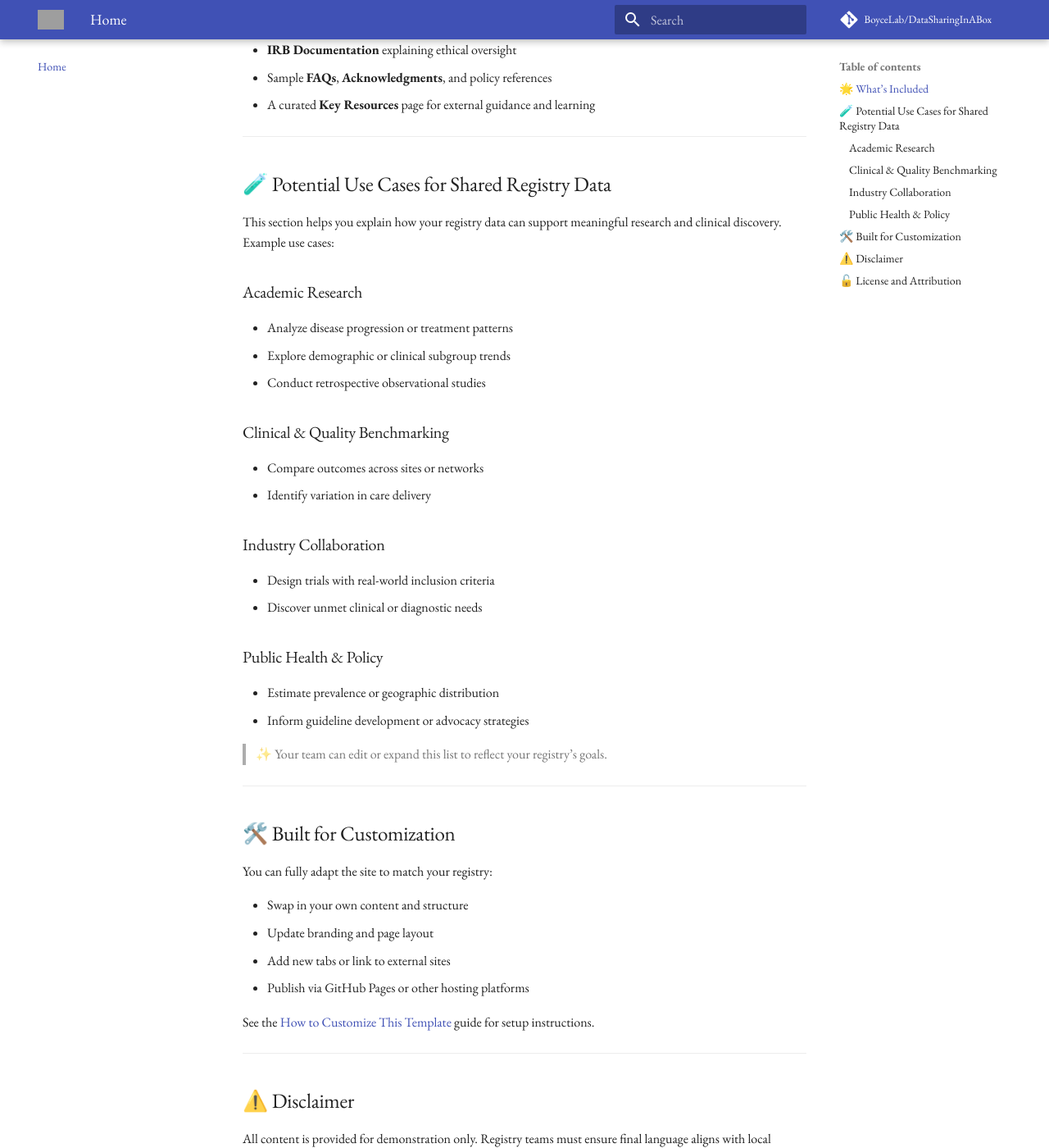
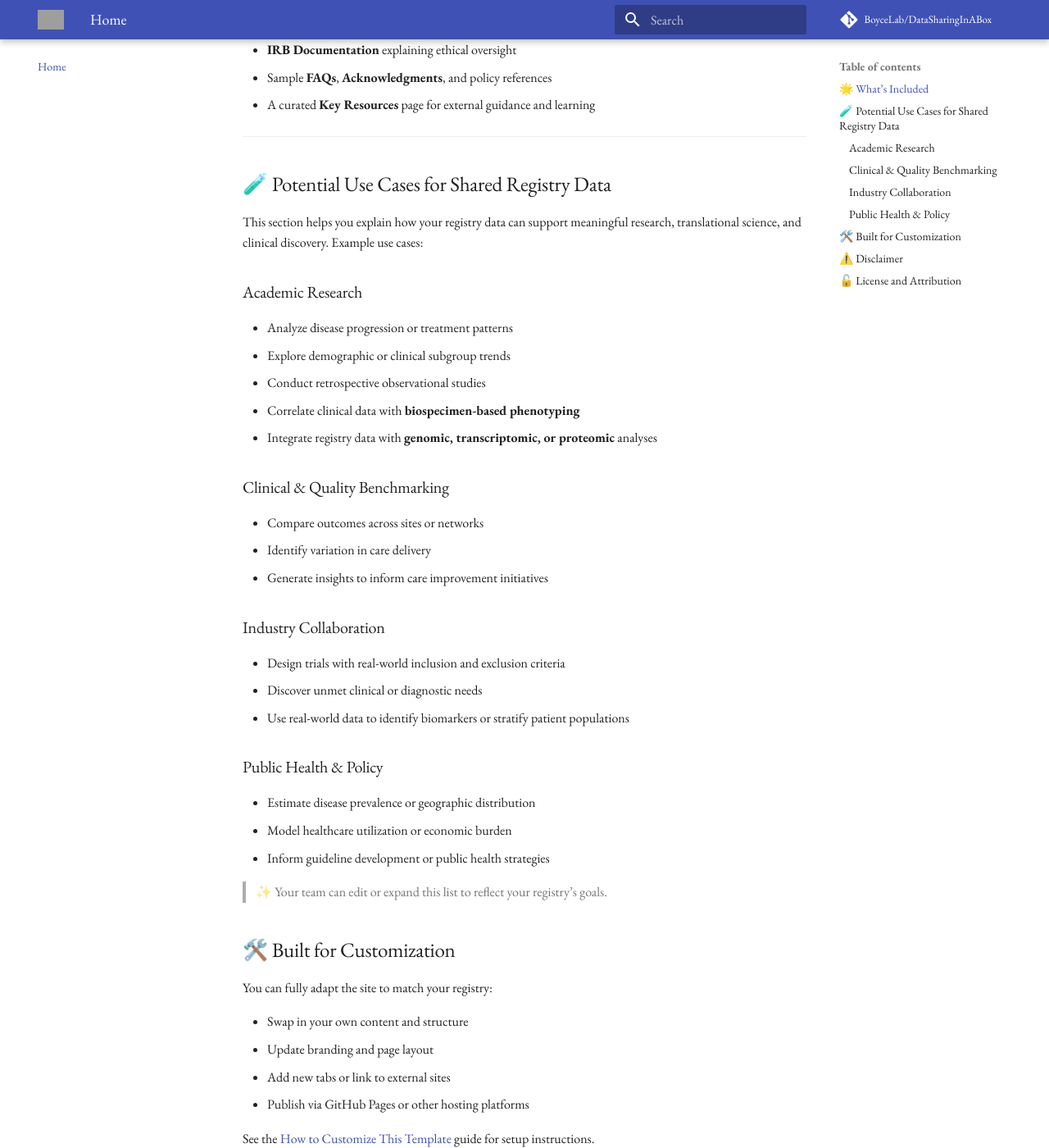
Before and after one commit to BoyceLab/DataSharingInABox, an MkDocs documentation site: the page built from docs/index.md, in a window 1280 px wide and 1400 px high, scrolled down 599 px. Shown: the whole window at 82% size. Built offline with MkDocs 1.6.1 and Material for MkDocs 9.7.7, drawn with Linux system fonts in a browser that asks for light colours; comment, search, counter and statistics services are not loaded; grey boxes are pictures that could not be loaded.

Commit message:
Update index.md

```diff
--- a/docs/index.md
+++ b/docs/index.md
@@ -21,28 +21,31 @@ The template comes with pre-built pages and sample language for:
 
 ## 🧪 Potential Use Cases for Shared Registry Data
 
-This section helps you explain how your registry data can support meaningful research and clinical discovery. Example use cases:
+This section helps you explain how your registry data can support meaningful research, translational science, and clinical discovery. Example use cases:
 
 ### Academic Research
 - Analyze disease progression or treatment patterns
 - Explore demographic or clinical subgroup trends
 - Conduct retrospective observational studies
+- Correlate clinical data with **biospecimen-based phenotyping**
+- Integrate registry data with **genomic, transcriptomic, or proteomic** analyses
 
 ### Clinical & Quality Benchmarking
 - Compare outcomes across sites or networks
 - Identify variation in care delivery
+- Generate insights to inform care improvement initiatives
 
 ### Industry Collaboration
-- Design trials with real-world inclusion criteria
+- Design trials with real-world inclusion and exclusion criteria
 - Discover unmet clinical or diagnostic needs
+- Use real-world data to identify biomarkers or stratify patient populations
 
 ### Public Health & Policy
-- Estimate prevalence or geographic distribution
-- Inform guideline development or advocacy strategies
+- Estimate disease prevalence or geographic distribution
+- Model healthcare utilization or economic burden
+- Inform guideline development or public health strategies
 
 > ✨ Your team can edit or expand this list to reflect your registry’s goals.
-
----
 
 ## 🛠️ Built for Customization
 
```
